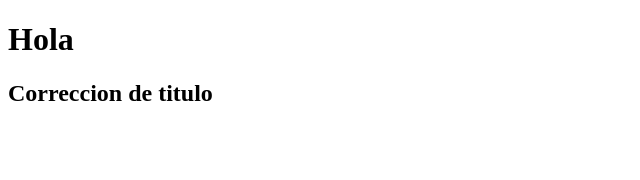
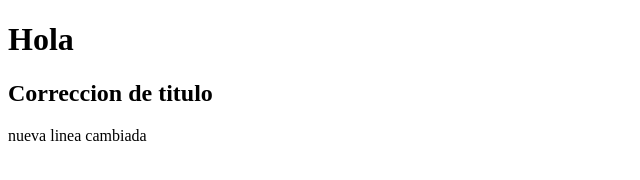
Before and after one commit to ArturoRuge/pruebaGit, a plain HTML site: page index.html in a window 1280 px wide. Shown: the whole page, without its empty margins (0-640 px from the left). Drawn offline with Linux system fonts and the light colour scheme.

Commit message:
nueva linea nueva

```diff
--- a/index.html
+++ b/index.html
@@ -10,5 +10,6 @@
     <h1>Hola</h1>
     <p></p>
     <h2>Correccion de titulo</h2>
+    nueva linea cambiada
 </body>
 </html>
```
